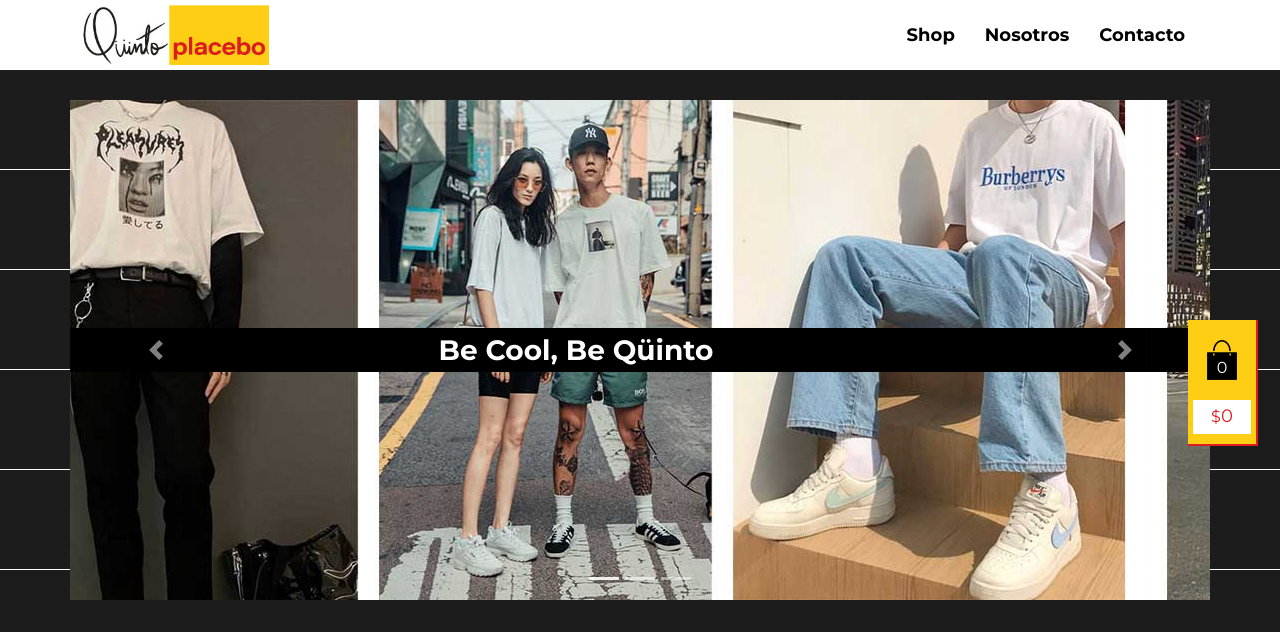
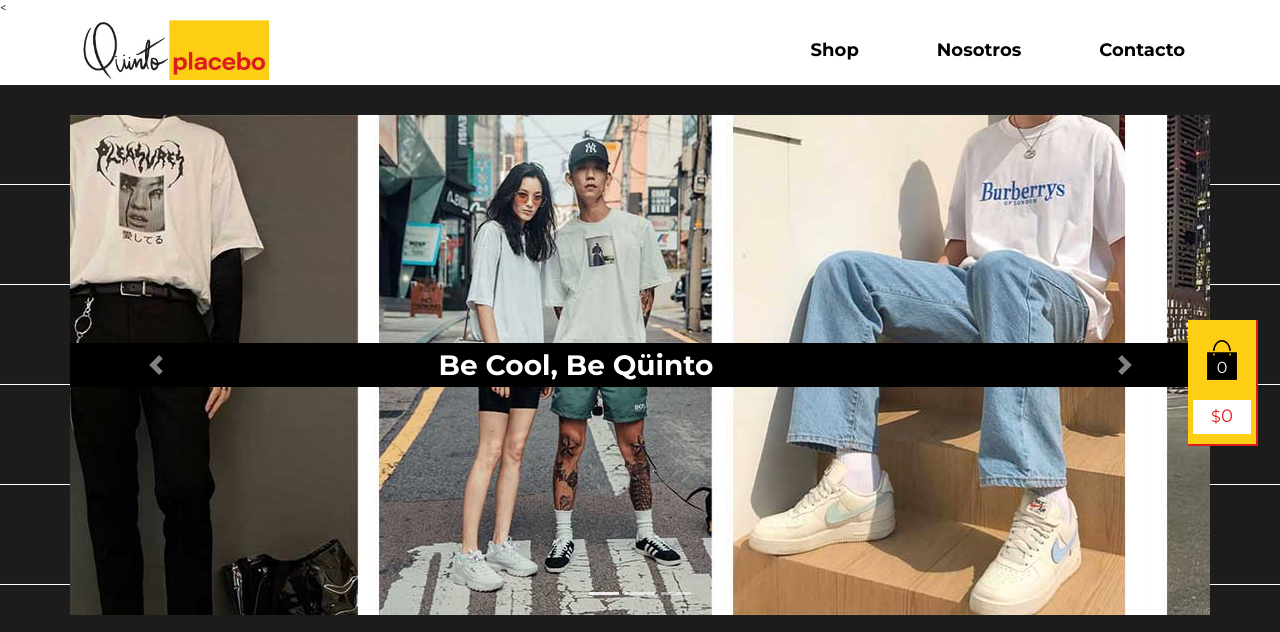
Before and after one commit to ali5to/Quinto-Placebo-Store, a plain HTML site: page index.html in a window 1280 px wide. Shown: the top 632 px of the page. Drawn offline with nearby package versions, Linux system fonts and the light colour scheme.

Commit message:
Update index.html

```diff
--- a/index.html
+++ b/index.html
@@ -1,9 +1,8 @@
-<!doctype html>
+<<!doctype html>
 <html lang="es">
 	<head>
 		<meta charset="utf-8" />
 		<title>Qüinto Placebo</title>
-		<meta http-equiv="X-UA-Compatible" content="IE=edge">
 		<meta name="viewport" content="width=device-width, initial-scale=1.0" />
 		<link rel="shortcut icon" href="favicon.png" />
 		<link rel="stylesheet" href="https://cdnjs.cloudflare.com/ajax/libs/material-design-icons/3.0.1/iconfont/material-icons.min.css" integrity="sha256-x8PYmLKD83R9T/sYmJn1j3is/chhJdySyhet/JuHnfY=" crossorigin="anonymous" />
@@ -16,7 +15,7 @@
 		<nav class="sticky-top bg-white">
 			<div class="container">
 				<div class="row">
-					<div class="col navbar navbar-expand-lg navbar-light d-flex align-items-center flex-row-reverse flex-lg-row">
+					<div class="col navbar navbar-expand-lg navbar-light flex-row-reverse flex-lg-row justify-content-between">
 						<button class="navbar-toggler"
 								type="button"
 								data-toggle="collapse"
@@ -28,14 +27,14 @@
 						</button>
 						<h1 id="marca"><a href="index.html">Qüinto Placebo</a></h1>
 						<div class="collapse navbar-collapse" id="barra">
-							<ul id="navbar-list" class="navbar-nav d-flex justify-content-end">
-								<li class="nav-item ml-0">
+							<ul id="navbar-list" class="navbar-nav  text-center mx-auto justify-content-end">
+								<li class="nav-item">
 									<a class="nav-link" href="#shop">Shop</a>
 								</li>
-								<li class="nav-item ml-0">
+								<li class="nav-item">
 									<a class="nav-link" href="#nosotros">Nosotros</a>
 								</li>
-								<li class="nav-item ml-0">
+								<li class="nav-item">
 									<a class="nav-link" href="#contacto">Contacto</a>
 								</li>
 							</ul>
@@ -175,20 +174,20 @@
 			</ul>
 			<button id="info-alumno" type="button" class="btn btn-outline-info">Info</button>
 		</footer>
+		<script src="https://ajax.googleapis.com/ajax/libs/jquery/3.4.1/jquery.min.js"></script>
 		<script src="js/jquery-3.5.1.js"></script>
 		<script src="js/bootstrap.bundle.min.js"></script>
 		<script src="https://code.jquery.com/jquery-3.1.1.min.js" integrity="sha256-hVVnYaiADRTO2PzUGmuLJr8BLUSjGIZsDYGmIJLv2b8=" crossorigin="anonymous"></script>
 <script src="https://unpkg.com/axios/dist/axios.min.js"></script>
 <script src="https://cdnjs.cloudflare.com/ajax/libs/popper.js/1.12.9/umd/popper.min.js" integrity="sha384-ApNbgh9B+Y1QKtv3Rn7W3mgPxhU9K/ScQsAP7hUibX39j7fakFPskvXusvfa0b4Q" crossorigin="anonymous"></script>
-<script src="https://maxcdn.bootstrapcdn.com/bootstrap/4.0.0/js/bootstrap.min.js" integrity="sha384-JZR6Spejh4U02d8jOt6vLEHfe/JQGiRRSQQxSfFWpi1MquVdAyjUar5+76PVCmYl" crossorigin="anonymous"></script>
-<script src="https://ajax.googleapis.com/ajax/libs/jquery/3.4.1/jquery.min.js"></script>
+
 <script src="js/register-sw.js"></script>
 		<script src="js/parcial.js"></script>
-
 		<script>
 			$('.nav-item').on('click', function() {
 				$(".navbar-collapse").collapse("hide");
 			})
 		</script>
+
 	</body>
 </html>
```
